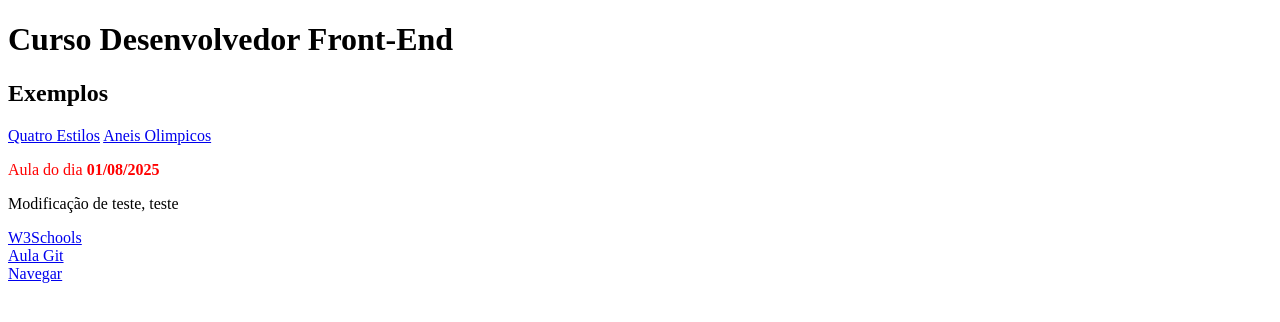
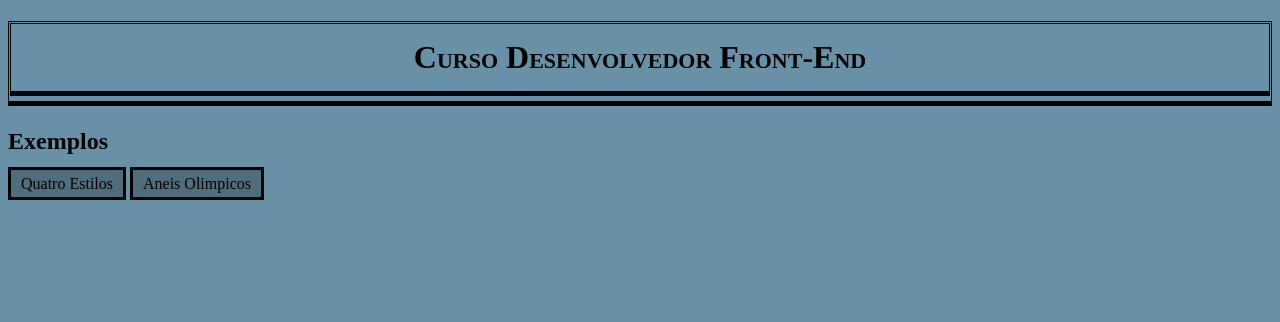
Before and after one commit to WendelRBarreto/qua207082, a plain HTML site: page index.html in a window 1280 px wide. Drawn offline with Linux system fonts and the light colour scheme.

Commit message:
atualizar

```diff
--- a/index.html
+++ b/index.html
@@ -4,22 +4,51 @@
     <meta charset="UTF-8">
     <meta name="viewport" content="width=device-width, initial-scale=1.0">
     <title>Curso Desenvolvedor Front-End</title>
+    <style>
+    body {
+        background-color: #6891a7;
+        font-family: 100% 'Gill Sans', 'Gill Sans MT', Calibri, 'Trebuchet MS', sans-serif;
+    }
+
+    h1{
+        font-variant: small-caps;
+        text-align: center;
+        border-bottom: 15px solid black;
+        padding: 15px;
+        border-style: double;
+    }
+     #exemplo{
+        width: 70%;
+        margin: auto;
+    }
+
+    a{
+        color: black;
+        border: 3px solid black;
+        padding: 5px 10px;
+        text-decoration: none;
+        background-color: #4f6d7d;
+    }
+
+    a:hover{
+        background-color: #3a6b85;
+    }
+
+    </style>
+
 </head>
 <body>
     <!--
     Exemplo de comentário
     -->
     <h1>Curso Desenvolvedor Front-End</h1>
-    <h2>Exemplos</h2>
-    <a href="./Quatro Estilo/index.html"> Quatro Estilos</a>
-    <a href="./Aneis Olimpicos/index.html">Aneis Olimpicos</a>
+    <div id="Exemplo">
+        <h2>Exemplos</h2>
+         <a href="./Quatro Estilo/index.html"> Quatro Estilos</a>
+        <a href="./Aneis Olimpicos/index.html">Aneis Olimpicos</a>
 
-    <p style="color: red;">Aula do dia <b>01/08/2025</b></p>
-
-    <p title="Exemplo de título">Modificação de teste, teste</p>
-    <a href="https://www.w3schools.com/html/html_basic.asp">W3Schools</a><br>
-    <a href="aula-git.html">Aula Git</a><br>
-    <a href="navegar/arquivo-interno.html">Navegar</a><br>
+    </div>
 
 </body>
+
 </html>
```
Also changed, not shown: Aneis Olimpicos/index.html (renamed from Aneis Olimpicos/aneis-olimpicos.html).
